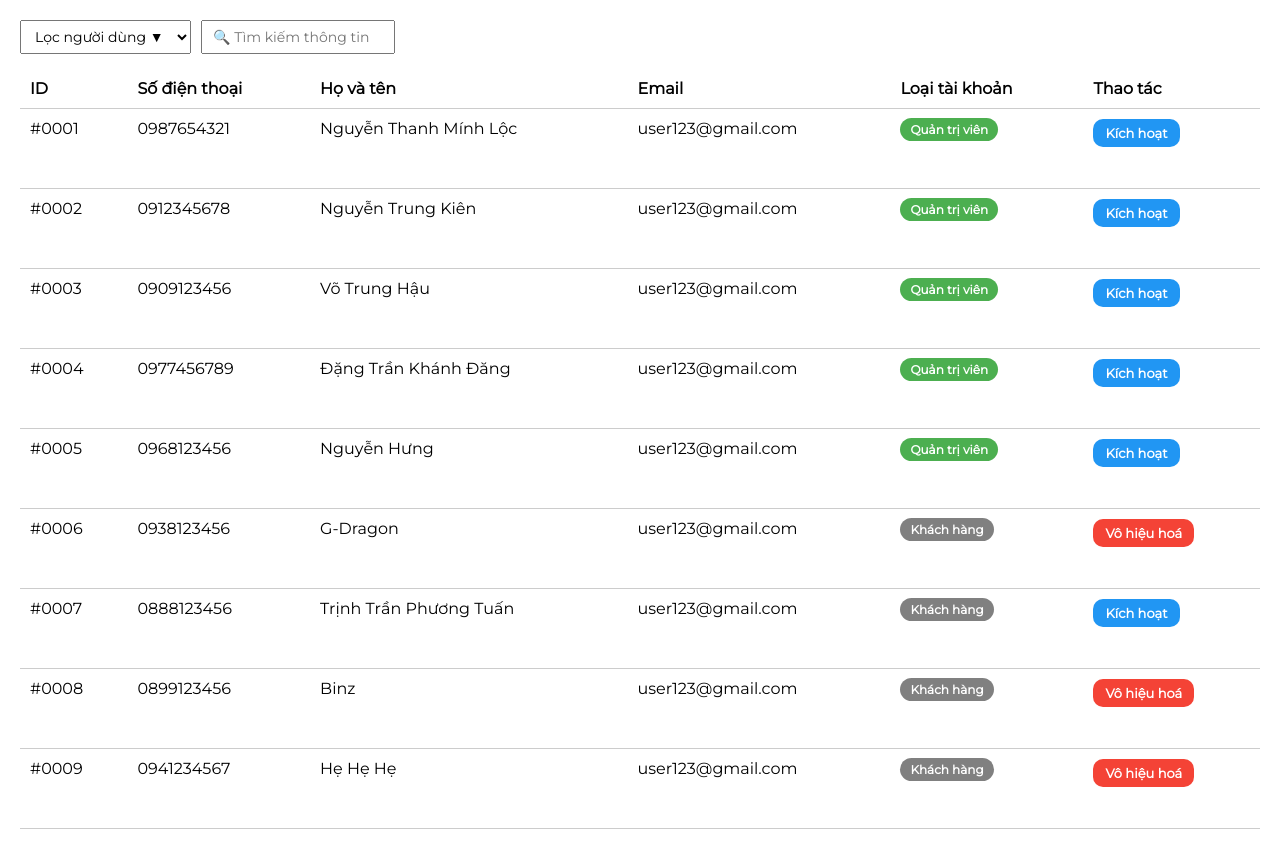
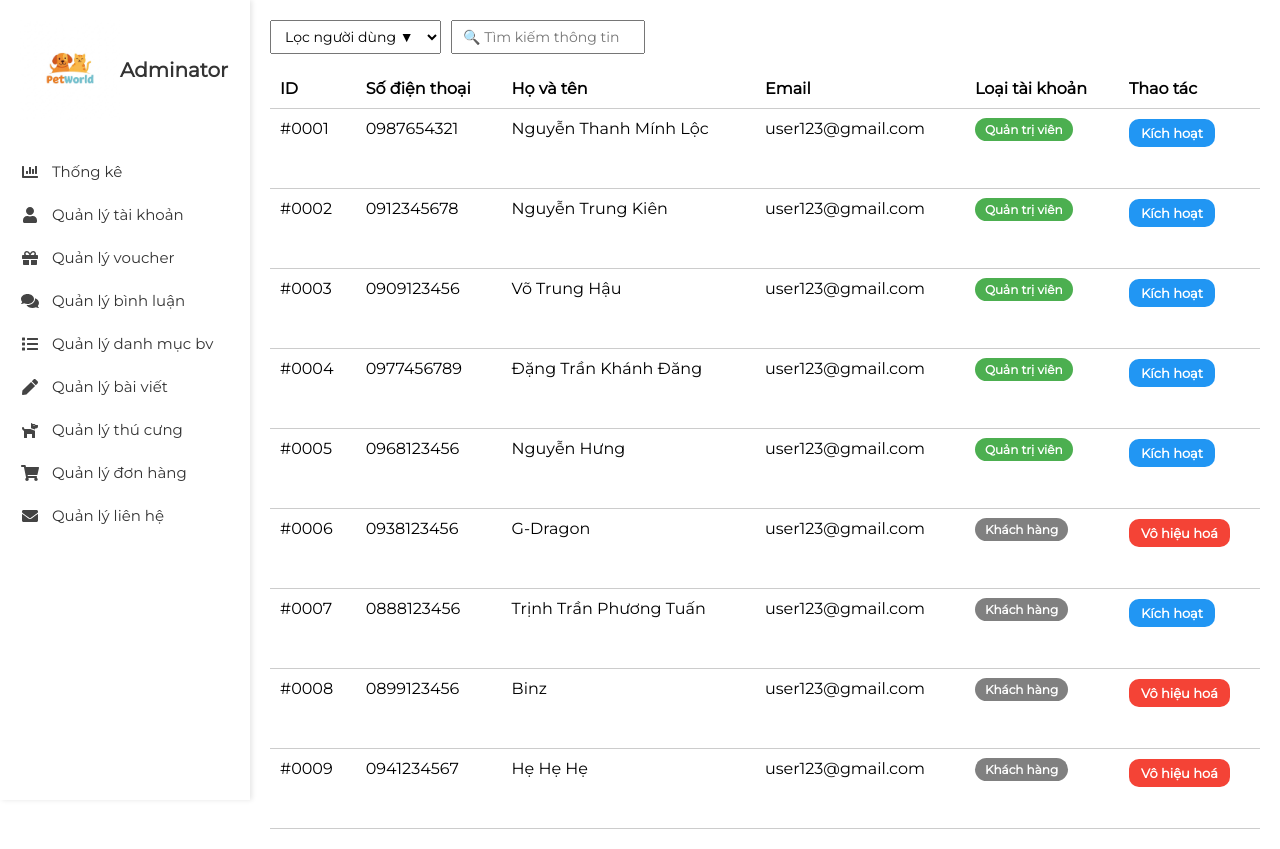
Before and after one commit to loc131225/PetWorld, a React (Create React App) app in the folder frontend/: page /UserList in a window 1280 px wide. Built offline with nearby package versions, Linux system fonts and the light colour scheme.

Commit message:
Update Sidebar
Update Sidebar cho trang qly khách hàng

```diff
--- a/frontend/src/css/Sidebar.css
+++ b/frontend/src/css/Sidebar.css
@@ -1,5 +1,5 @@
 .sidebar {
-  width: 240px;
+  width: 250px;
   height: 100vh;
   position: fixed;
   background-color: #fff;
@@ -16,9 +16,8 @@
 }
 
 .logo {
-  width: 30px;
-  height: 30px;
-  margin-right: 10px;
+  width: 100px;
+  height: 100px;
 }
 
 .sidebar-header h1 {
--- a/frontend/src/css/UserList.css
+++ b/frontend/src/css/UserList.css
@@ -1,7 +1,9 @@
 .user-management {
   padding: 20px;
+  margin-left: 250px;
   font-family: sans-serif;
 }
+
 
 .user-filter {
   display: flex;
--- a/frontend/src/pages/admin/UserList.js
+++ b/frontend/src/pages/admin/UserList.js
@@ -91,7 +91,9 @@ const UserList = () => {
   });
 
   return (
-    <div className="user-management">
+    <div style={{ display: 'flex' }}>
+      <Sidebar />
+      <div className="user-management" style={{ flex: 1, padding: '20px' }}>
         <div className="user-filter">
           <select value={filterType} onChange={(e) => setFilterType(e.target.value)}>
             <option value="all">Lọc người dùng ▼</option>
@@ -149,6 +151,7 @@ const UserList = () => {
           </tbody>
         </table>
       </div>
+    </div>
   );
 };
 
```
Lines whose indentation alone changed are shown as unchanged.
